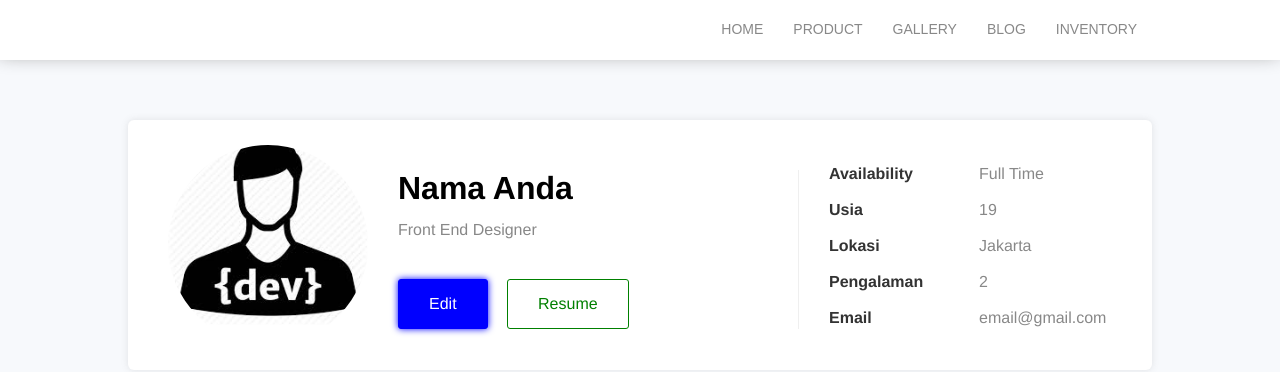
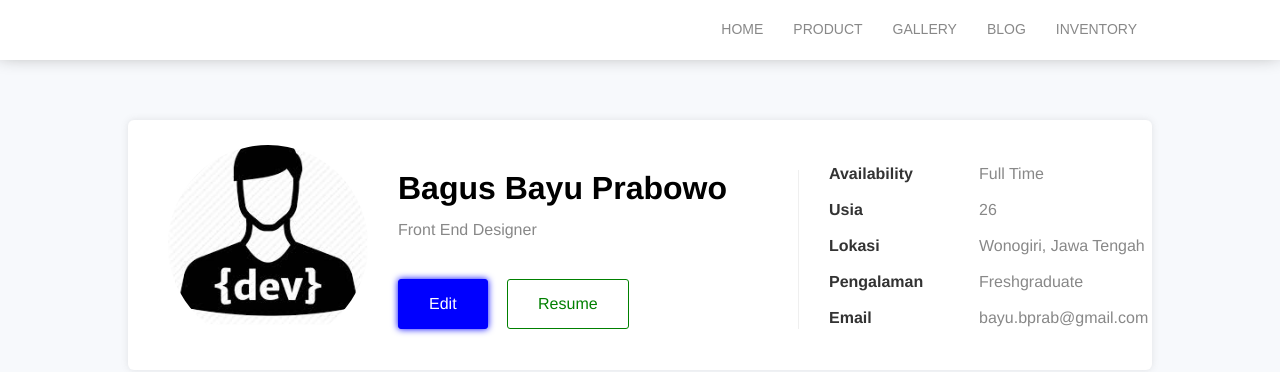
Before and after one commit to BagusBayuPrabowo/Batch10_Web-Programming-Prakerja_Hacktiv8, a plain HTML site: page Sesi 7/Tugas/tm6projects/index.html in a window 1280 px wide. Drawn offline with Linux system fonts and the light colour scheme; files whose address does not match are found by name.

Commit message:
latest commit

```diff
--- a/Sesi 7/Tugas/tm6projects/index.html
+++ b/Sesi 7/Tugas/tm6projects/index.html
@@ -42,7 +42,7 @@
                 kita kasih atribut onclick=editForm pada button edit
 
                 -->
-                <h1 id="pName">Nama Anda</h1>
+                <h1 id="pName">Bagus Bayu Prabowo</h1>
                 <p id="pRole">Front End Designer</p>
                 <a href="#input-form" class="button bg-blue" onclick="editForm()">Edit</a>
                 <a href="#" class="button border-green">Resume</a>
@@ -74,19 +74,19 @@
                 </div>
                 <div class="data">
                     <p class="field">Usia</p>
-                    <p id="pAge" class="text-gray">19</p>
+                    <p id="pAge" class="text-gray">26</p>
                 </div>
                 <div class="data">
                     <p class="field">Lokasi</p>
-                    <p id="pLocation" class="text-gray">Jakarta</p>
+                    <p id="pLocation" class="text-gray">Wonogiri, Jawa Tengah</p>
                 </div>
                 <div class="data">
                     <p class="field">Pengalaman</p>
-                    <p id="pExperience" class="text-gray">2</p>
+                    <p id="pExperience" class="text-gray">Freshgraduate</p>
                 </div>
                 <div class="data">
                     <p class="field">Email</p>
-                    <p id="pEmail" class="text-gray">email@gmail.com</p>
+                    <p id="pEmail" class="text-gray">bayu.bprab@gmail.com</p>
                 </div>
             </div>
         </section>
@@ -197,12 +197,5 @@
                 }
             }
         </script>
-
-
-
-
-
-
-
     </body>
 </html>
```
